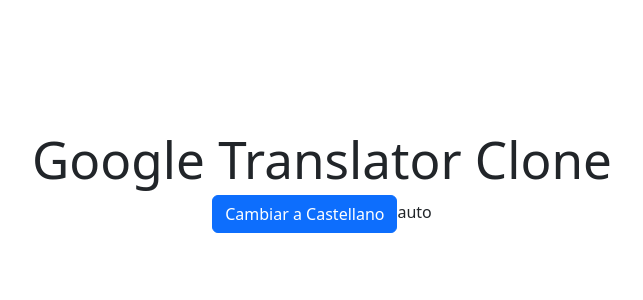
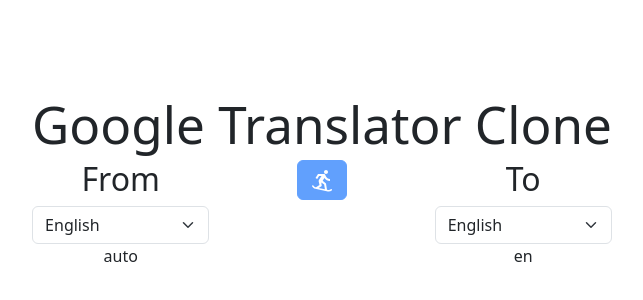
Before and after one commit to danielmateu/google_translate_clone, a React (Vite) app: page / in a window 1280 px wide. Shown: the part 218-518 px from the top of the page, without its empty margins (318-961 px from the left). Built offline with nearby package versions, Linux system fonts and the light colour scheme.

Commit message:
HandleChange y eventos de TS

```diff
--- a/package.json
+++ b/package.json
@@ -10,6 +10,10 @@
     "preview": "vite preview"
   },
   "dependencies": {
+    "@emotion/react": "^11.11.1",
+    "@emotion/styled": "^11.11.0",
+    "@mui/icons-material": "^5.14.0",
+    "@mui/material": "^5.14.0",
     "bootstrap": "^5.3.0",
     "react": "^18.2.0",
     "react-bootstrap": "^2.8.0",
--- a/src/App.tsx
+++ b/src/App.tsx
@@ -2,19 +2,43 @@
 import 'bootstrap/dist/css/bootstrap.min.css'
 import './App.css'
 import { useStore } from './hooks/useStore'
+import { Container, Row, Col, Button } from 'react-bootstrap'
+import { AUTO_LENGUAGE } from './constants/constants'
+import { SnowboardIcon } from './components/icons/SnowboardIcon'
+import { LanguageSelector } from './components/icons/LanguageSelector'
 
 function App() {
-  const { fromLanguage, setFromLanguage } = useStore()
+  const { fromLanguage, toLanguage, interchangeLanguages, setFromLanguage, setToLanguage } = useStore()
 
   return (
-    <div className='App'>
+    <Container fluid>
       <h1>Google Translator Clone</h1>
-      <button
-        className='btn btn-primary'
-        onClick={() => { setFromLanguage('es') }}
-      >Cambiar a Castellano</button>
-      {fromLanguage}
-    </div>
+
+      <Row>
+        <Col>
+          <h2>From</h2>
+          <LanguageSelector
+          type='from'
+          value={fromLanguage}
+          onChange={setFromLanguage} />
+          {fromLanguage}
+        </Col>
+        <Col>
+          <Button
+            disabled={fromLanguage === AUTO_LENGUAGE}
+            onClick={interchangeLanguages}
+            className='btn btn-primary'><SnowboardIcon /></Button>
+        </Col>
+        <Col>
+          <h2>To</h2>
+          <LanguageSelector
+          type='to'
+          value={toLanguage}
+          onChange={setToLanguage} />
+          {toLanguage}
+        </Col>
+      </Row>
+    </Container>
   )
 }
 
--- /dev/null
+++ b/src/components/icons/LanguageSelector.tsx
@@ -0,0 +1,28 @@
+import Form from 'react-bootstrap/Form'
+import { SUPPORTED_LANGUAGES } from '../../constants/constants'
+import { type FromLanguage, type Language } from '../../../types.d'
+
+// interface Props {
+//   onChange: (language: Language) => void
+// }
+
+type Props =
+| { type: 'from', value: FromLanguage, onChange: (language: FromLanguage) => void }
+| { type: 'to', value: Language, onChange: (language: Language) => void }
+
+export const LanguageSelector: React.FC<Props> = ({ onChange }: Props) => {
+  const handleChange = (event: React.ChangeEvent<HTMLSelectElement>) => {
+    onChange(event.target.value as Language)
+  }
+  return (
+        <Form.Select
+        onChange={handleChange}
+        aria-label="Selecciona el idioma">
+            {Object.entries(SUPPORTED_LANGUAGES).map(([key, literal]) => (
+                <option key={key} value={key}>
+                    {literal}
+                </option>
+            ))}
+        </Form.Select>
+  )
+}
--- /dev/null
+++ b/src/components/icons/SnowboardIcon.tsx
@@ -0,0 +1,7 @@
+import SnowboardingOutlinedIcon from '@mui/icons-material/SnowboardingOutlined'
+
+export const SnowboardIcon = () => {
+  return (
+        <SnowboardingOutlinedIcon/>
+  )
+}
--- a/src/constants/constants.ts
+++ b/src/constants/constants.ts
@@ -1,8 +1,8 @@
 export const SUPPORTED_LANGUAGES = {
   en: 'English',
-  es: 'Spanish',
-  fr: 'French',
-  de: 'German'
+  es: 'Castellano',
+  fr: 'Français',
+  de: 'Deutsch'
 }
 
 export const AUTO_LENGUAGE = 'auto'
--- a/src/hooks/useStore.ts
+++ b/src/hooks/useStore.ts
@@ -1,5 +1,6 @@
 import { useReducer } from 'react'
 import { type Language, type Action, type State, type FromLanguage } from '../../types.d'
+import { AUTO_LENGUAGE } from '../constants/constants'
 
 // 1- Create an initial state
 const initialState: State = {
@@ -12,9 +13,10 @@
 
 // 2- Create a reducer function
 function reducer (state: State, action: Action) {
-  const { type, payload } = action
+  const { type } = action
 
   if (type === 'INTERCHANGE_LANGUAGES') {
+    if (state.fromLanguage === AUTO_LENGUAGE) return state
     return {
       ...state,
       fromLanguage: state.toLanguage,
@@ -69,8 +71,7 @@
   // 4- Return the state and the dispatch function
   const interchangeLanguages = () => {
     dispatch({
-      type: 'INTERCHANGE_LANGUAGES',
-      payload: ''
+      type: 'INTERCHANGE_LANGUAGES'
     })
   }
 
```
Also changed, not shown: types.d.ts (+7 -7 lines), 1 other file (tests, documents, lock files or other folders).
